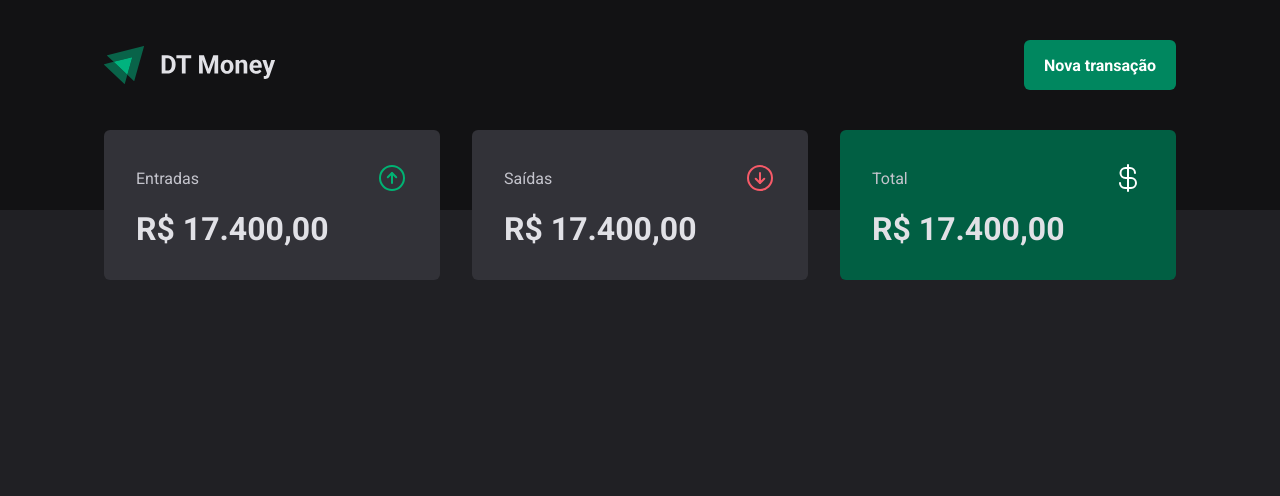
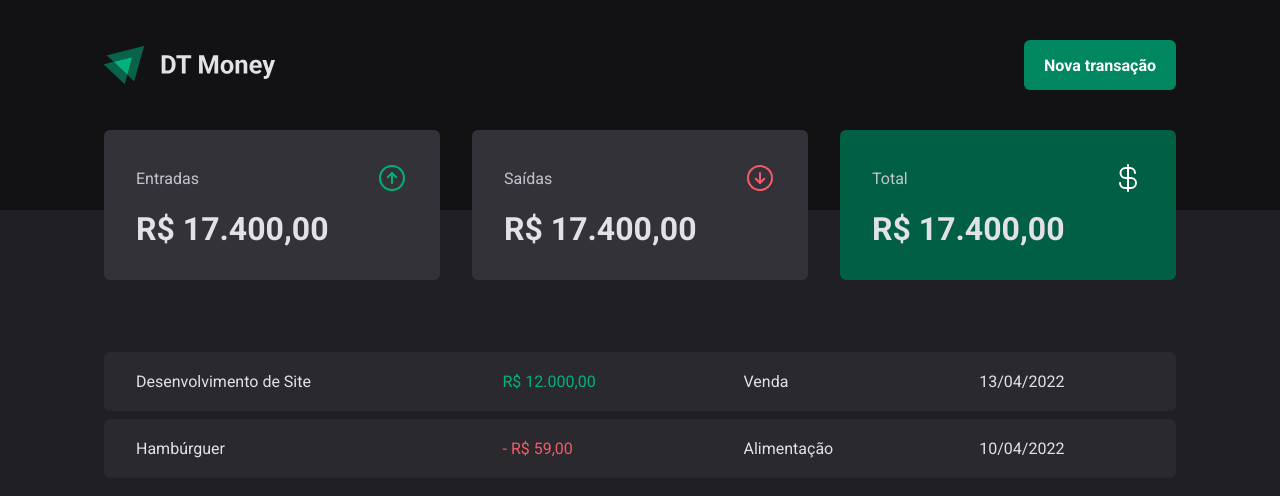
Before and after one commit to JudisP/dt-money, a React (Vite) app: page / in a window 1280 px wide. Shown: the top 496 px of the page. Built offline with nearby package versions, Linux system fonts and the light colour scheme.

Commit message:
Tabela de Transações

```diff
--- a/src/pages/Transactions/index.tsx
+++ b/src/pages/Transactions/index.tsx
@@ -1,11 +1,38 @@
 import { Header } from "../../components/Header";
 import { Summary } from "../../components/Summary";
+import { PriceHighlight, TransactionsContainer, TransactionsTable } from "./styles";
 
 export function Transactions() {
   return (
     <div>
       <Header />
       <Summary />
+      <TransactionsContainer>
+        <TransactionsTable>
+          <tbody>
+            <tr>
+              <td>Desenvolvimento de Site</td>
+              <td>
+                <PriceHighlight variant="income">
+                  R$ 12.000,00
+                </PriceHighlight>
+              </td>
+              <td>Venda</td>
+              <td>13/04/2022</td>
+            </tr>
+            <tr>
+              <td>Hambúrguer</td>
+              <td>
+                <PriceHighlight variant="outcome">
+                  - R$ 59,00
+                </PriceHighlight>
+              </td>
+              <td>Alimentação</td>
+              <td>10/04/2022</td>
+            </tr>
+          </tbody>
+        </TransactionsTable>
+      </TransactionsContainer>
     </div>
   );
 }
--- a/src/pages/Transactions/styles.ts
+++ b/src/pages/Transactions/styles.ts
@@ -0,0 +1,38 @@
+import styled from "styled-components";
+
+export const TransactionsContainer = styled.main`
+  width: 100%;
+  max-width: 1120px;
+  margin: 4rem auto 0;
+  padding: 0 1.5rem;
+`
+
+export const TransactionsTable = styled.table`
+  width: 100%;
+  border-collapse: separate;
+  border-spacing: 0 0.5rem;
+  /* margin-top: 1.5rem; */
+
+  td {
+    padding: 1.25rem 2rem;
+    background: ${props => props.theme["gray-700"]};
+
+    &:first-child {
+      border-top-left-radius: 6px;
+      border-bottom-left-radius: 6px;
+    }
+
+    &:last-child {
+      border-top-right-radius: 6px;
+      border-bottom-right-radius: 6px;
+    }
+  }
+`
+
+interface PriceHighlightProps {
+  variant: 'income' | 'outcome';
+}
+
+export const PriceHighlight = styled.span<PriceHighlightProps>`
+  color: ${props => props.variant === 'income' ? props.theme["green-300"] : props.theme["red-300"]}
+`
```
